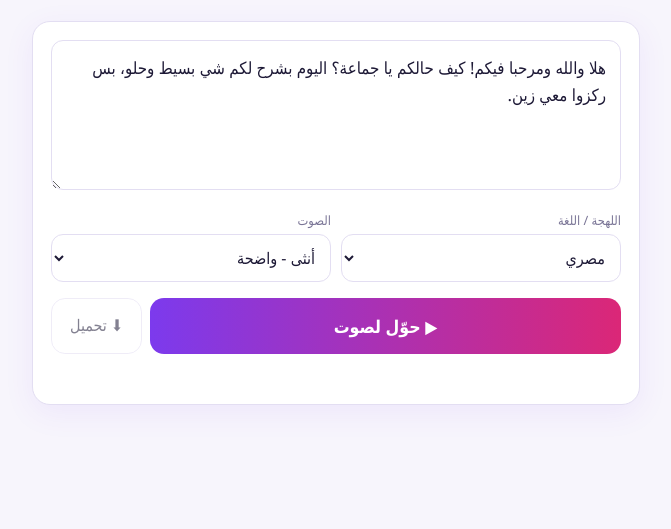
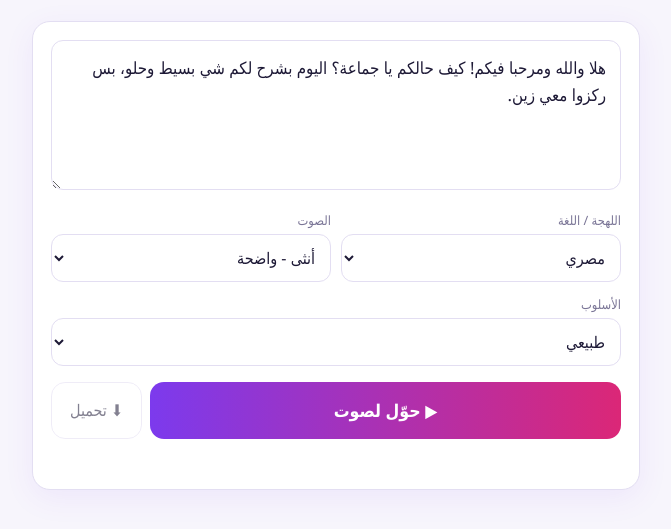
Before and after one commit to omarhassanhemied/rabed, a plain HTML site: page index.html in a window 1280 px wide. Shown: the part 127-656 px from the top of the page, without its empty margins (304-975 px from the left). Drawn offline with Linux system fonts and the light colour scheme.

Commit message:
Add files via upload

```diff
--- a/index.html
+++ b/index.html
@@ -57,6 +57,16 @@
           </optgroup>
         </select>
       </div>
+    </div>
+
+    <div style="margin-top:12px">
+      <label for="style">الأسلوب</label>
+      <select id="style">
+        <option value="">طبيعي</option>
+        <option value="very enthusiastic and high-energy, not relaxed">حماسي 🔥</option>
+        <option value="calm, soft and soothing">هادي</option>
+        <option value="serious and confident, like a news presenter">رسمي / أخبار</option>
+      </select>
     </div>
 
     <div class="btns">
@@ -161,7 +171,8 @@ $('play').onclick = async () => {
   if (!text) { say('اكتب نص الأول', 'err'); return; }
   $('play').disabled = true; $('dl').disabled = true; $('out').style.display = 'none';
   try {
-    const [, desc] = FLAT[$('dialect').value];
+    const [, baseDesc] = FLAT[$('dialect').value];
+    const desc = $('style').value ? `${baseDesc}, ${$('style').value}` : baseDesc;
     const parts = chunk(text);
     const pcms = [];
     for (let i = 0; i < parts.length; i++) {
```
